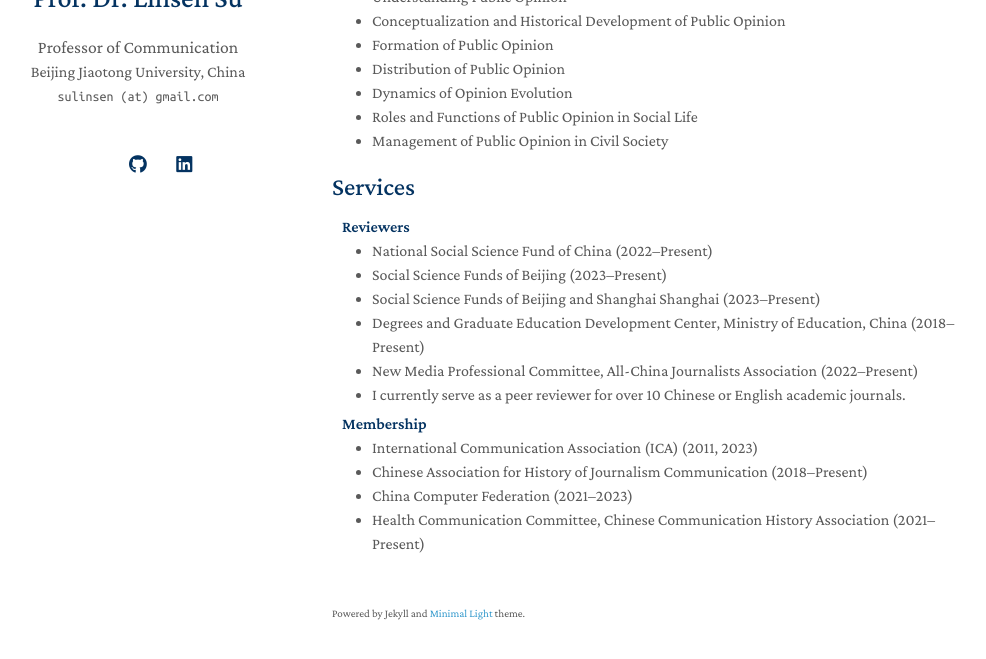
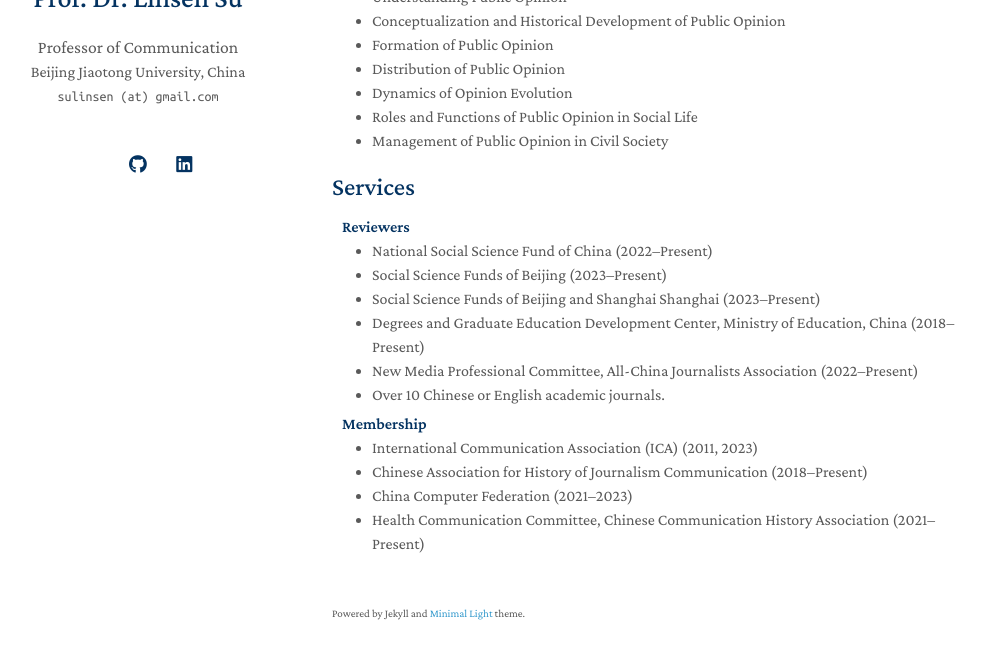
Before and after one commit to linsensu/home, a Jekyll site: the page built from index.md, in a window 1280 px wide and 900 px high, scrolled down 3798 px, cut to the strip 206-865 px from the top of the window. Shown: the whole strip, without its empty margins (138-1124 px from the left). Built offline with Jekyll 4.4.1, drawn with Linux system fonts in a browser that asks for light colours; a style sheet for code colours, icons or effects is not loaded; our own code applies the rules of GitHub Pages for plain Markdown files.

Commit message:
Update services.md

```diff
--- a/_includes/services.md
+++ b/_includes/services.md
@@ -8,7 +8,7 @@
   <li><a href=""><autocolor>Social Science Funds of Beijing and Shanghai Shanghai (2023–Present)</autocolor></a></li>
   <li><a href=""><autocolor>Degrees and Graduate Education Development Center, Ministry of Education, China (2018–Present)</autocolor></a></li>
    <li><a href=""><autocolor>New Media Professional Committee, All-China Journalists Association (2022–Present)</autocolor></a></li>
-<li><a href=""><autocolor> I currently serve as a peer reviewer for over 10 Chinese or English academic journals.</autocolor></a></li>
+<li><a href=""><autocolor> Over 10 Chinese or English academic journals.</autocolor></a></li>
 </ul>
 
 <h4 style="margin:0 10px 0;">Membership</h4>
```
